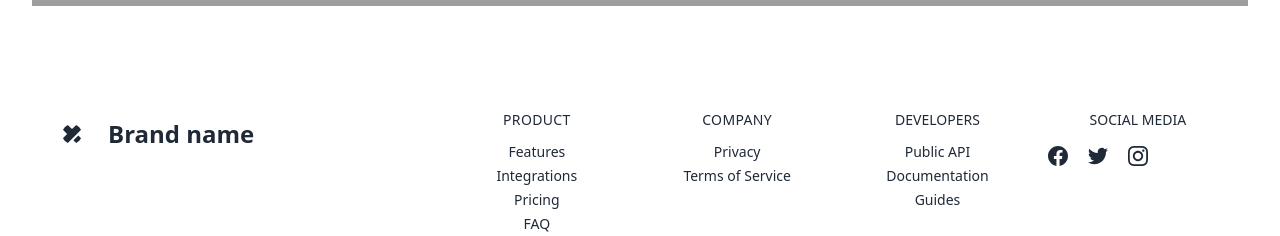
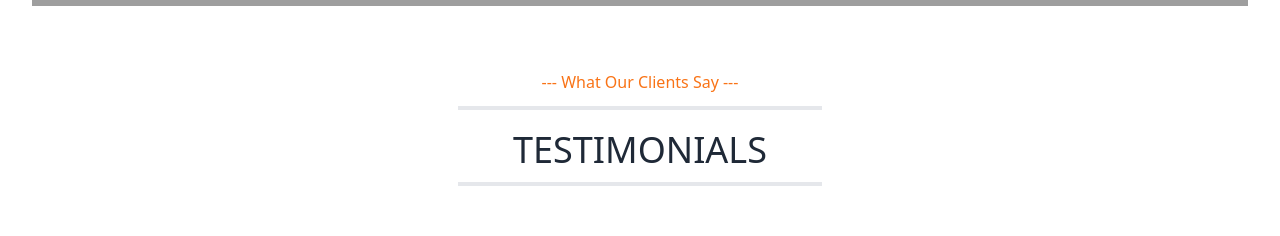
Before and after one commit to Muhammad-sefat/The-Bengal-Bistro-Restaurant, a React (Vite) app: page / in a window 1280 px wide. Shown: the part 4668-4904 px from the top of the page. Built offline with nearby package versions, Linux system fonts and the light colour scheme; grey boxes are pictures that could not be loaded.

Commit message:
Add Testimonial Section

```diff
--- a/src/Components/Pages/Home.jsx
+++ b/src/Components/Pages/Home.jsx
@@ -4,6 +4,7 @@ import MenuSection from "./MenuSection";
 import OurFeatured from "./OurFeatured";
 import SingleSection from "./SingleSection";
 import Slider from "./Slider";
+import Testimonial from "./Testimonial";
 
 const Home = () => {
   return (
@@ -14,6 +15,7 @@ const Home = () => {
       <MenuSection></MenuSection>
       <ChefRecommend></ChefRecommend>
       <OurFeatured></OurFeatured>
+      <Testimonial></Testimonial>
     </div>
   );
 };
--- /dev/null
+++ b/src/Components/Pages/Testimonial.jsx
@@ -0,0 +1,14 @@
+import SharedPage from "./SharedPage";
+
+const Testimonial = () => {
+  return (
+    <div>
+      <SharedPage
+        subHeading={"--- What Our Clients Say ---"}
+        heading={"TESTIMONIALS"}
+      ></SharedPage>
+    </div>
+  );
+};
+
+export default Testimonial;
```
